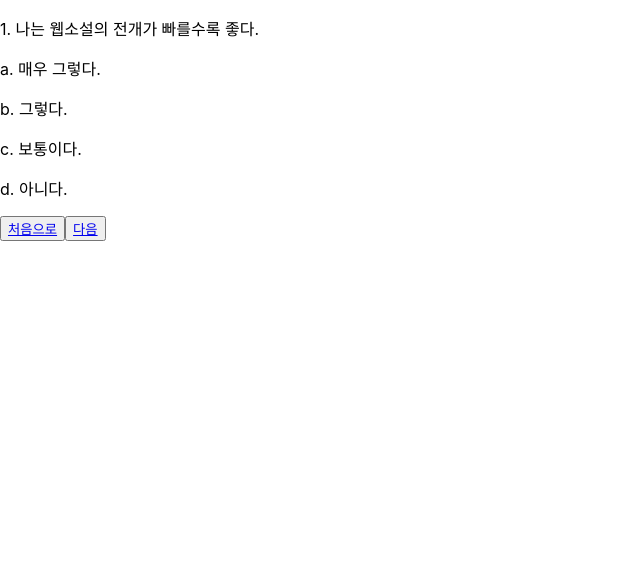
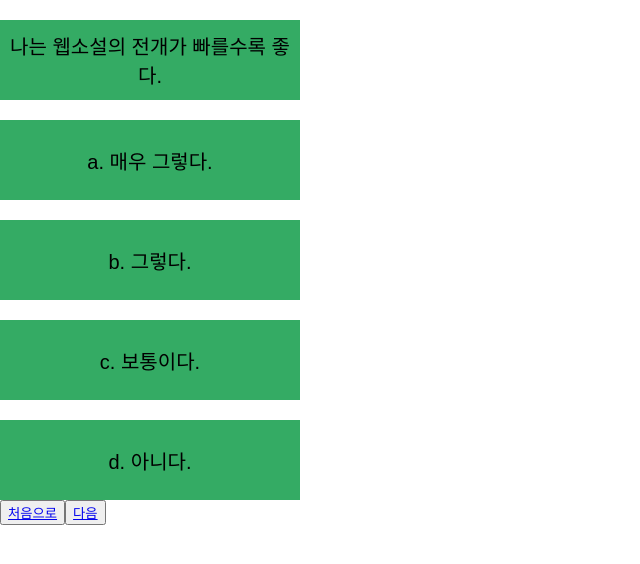
Before and after one commit to brightdev-bs/novel-pick, a React (Create React App) app: page /questionOne in a window 1280 px wide. Shown: the top 564 px of the page, without its empty margins (0-640 px from the left). Built offline with nearby package versions, Linux system fonts and the light colour scheme.

Commit message:
chaged something

```diff
--- a/src/components/Question_one.js
+++ b/src/components/Question_one.js
@@ -6,11 +6,71 @@ function QuestionOne() {
   //이곳에서는 화면에 표시할 부분을 JSX 문법을 이용하여 넣어준다
   return (
     <div>
-      <p>1. 나는 웹소설의 전개가 빠를수록 좋다.</p>
-      <p>a. 매우 그렇다.</p>
-      <p>b. 그렇다.</p>
-      <p>c. 보통이다.</p>
-      <p>d. 아니다.</p>
+      <button
+        style={{
+          width: "300px",
+          minHeight: "80px",
+          fontSize: "15pt",
+          marginTop: "20px",
+          background: "#34AB64",
+          border: "0px",
+        }}
+      >
+        나는 웹소설의 전개가 빠를수록 좋다.
+      </button>
+      <br></br>
+      <button
+        style={{
+          width: "300px",
+          minHeight: "80px",
+          fontSize: "15pt",
+          marginTop: "20px",
+          background: "#34AB64",
+          border: "0px",
+        }}
+      >
+        a. 매우 그렇다.
+      </button>
+      <br></br>
+      <button
+        style={{
+          width: "300px",
+          minHeight: "80px",
+          fontSize: "15pt",
+          marginTop: "20px",
+          background: "#34AB64",
+          border: "0px",
+        }}
+      >
+        b. 그렇다.
+      </button>
+      <br></br>
+      <button
+        style={{
+          width: "300px",
+          minHeight: "80px",
+          fontSize: "15pt",
+          marginTop: "20px",
+          background: "#34AB64",
+          border: "0px",
+        }}
+      >
+        c. 보통이다.
+      </button>
+      <br></br>
+      <button
+        style={{
+          width: "300px",
+          minHeight: "80px",
+          fontSize: "15pt",
+          marginTop: "20px",
+          background: "#34AB64",
+          border: "0px",
+        }}
+      >
+        d. 아니다.
+      </button>
+      <br></br>
       <button>
         <Link to="/">처음으로</Link>
       </button>
--- a/src/components/Result_score_six.js
+++ b/src/components/Result_score_six.js
@@ -7,6 +7,7 @@ function ResultScoreSix() {
       <p>
         점수가 6점 이하인 당신은...! 먼치킨물을 좋아하는 사람입니다! 튜토리얼
         탑의 고인물이나 서울역 드루이드가 어울리겠네요!
+        {/* 둘 중에 하나를 랜덤으로 뽑아서 보여주는 방식으로 */}
       </p>
     </div>
   );
```
